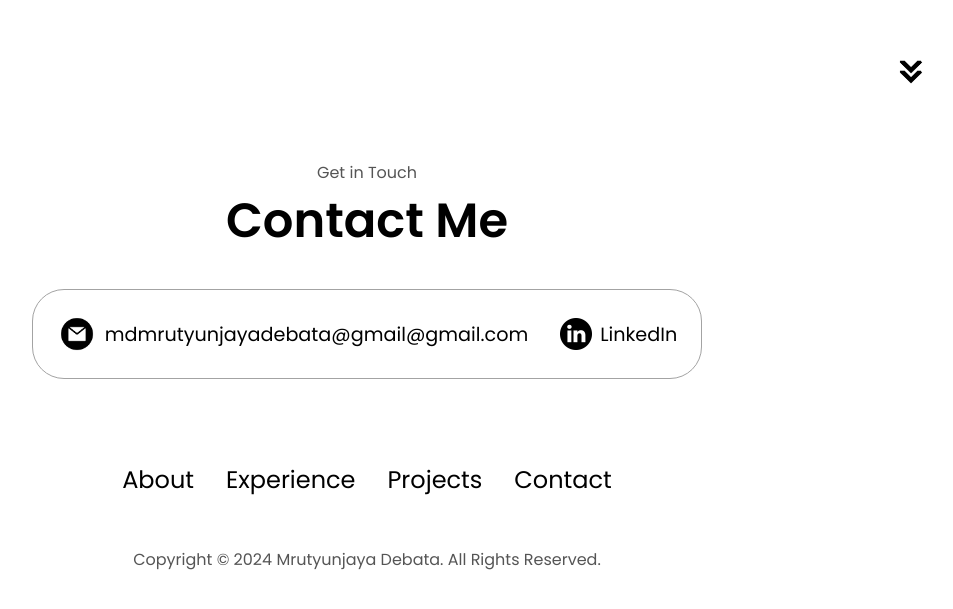
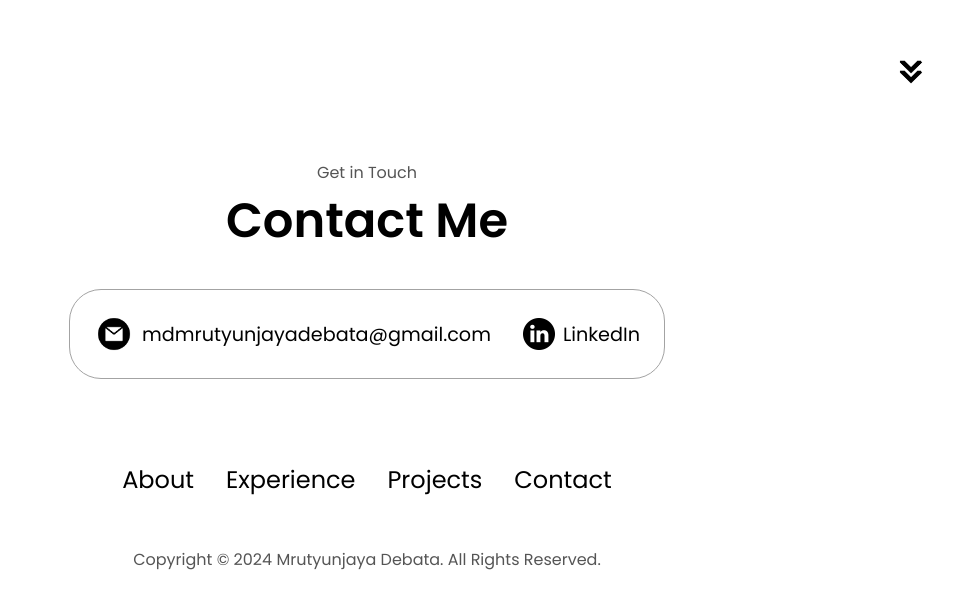
Before and after one commit to Mrutyunjaya-1/portfolio-website, a plain HTML site: page index.html in a window 1280 px wide. Shown: the part 2304-2913 px from the top of the page, without its empty margins (273-1226 px from the left). Drawn offline with Linux system fonts and the light colour scheme.

Commit message:
Update index.html

```diff
--- a/index.html
+++ b/index.html
@@ -226,7 +226,7 @@
             alt="Email icon"
             class="icon contact-icon email-icon"
           />
-          <p><a href="mailto:mdmrutyunjayadebata@gmail.com">mdmrutyunjayadebata@gmail@gmail.com</a></p>
+          <p><a href="mailto:mdmrutyunjayadebata@gmail.com">mdmrutyunjayadebata@gmail.com</a></p>
         </div>
         <div class="contact-info-container">
           <img
```
